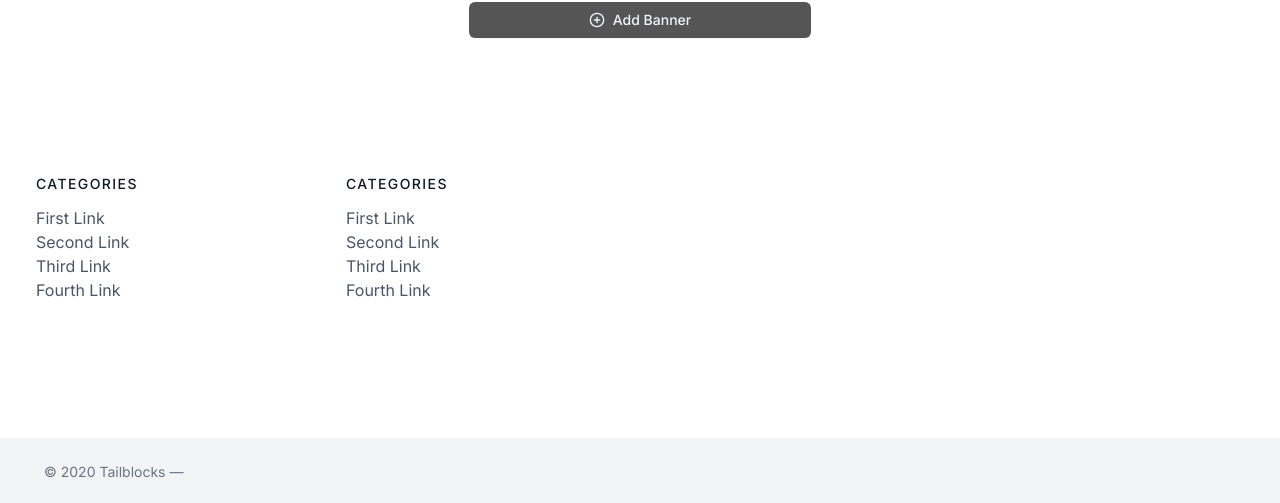
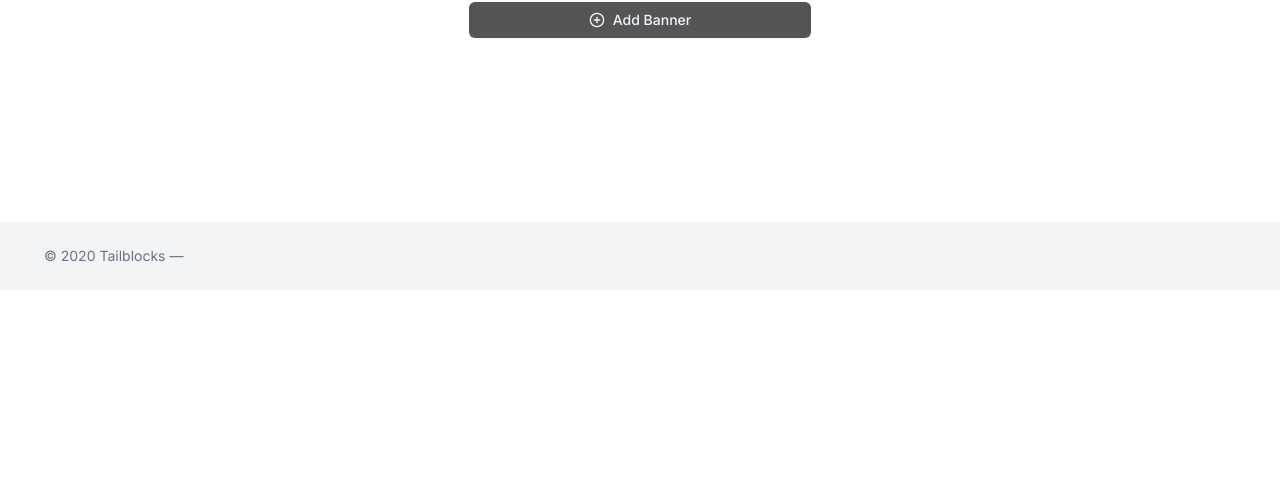
Before and after one commit to yoonju88/next_blog, a Next.js app: page /admin-dashboard/banners/new-banner in a window 1280 px wide. Shown: the part 422-925 px from the top of the page. After the commit the page ends 800 px from the top, so only its background shows below. Built offline with nearby package versions, Linux system fonts and the light colour scheme; no server answers.

Commit message:
update footer

```diff
--- a/components/home/footer.tsx
+++ b/components/home/footer.tsx
@@ -4,45 +4,7 @@ import React from 'react'
 export default function Footer() {
 
     return (
-        <div className="text-gray-600 body-font">
-            <div className="container px-5 py-24 mx-auto">
-                <div className="flex flex-wrap md:text-left text-center order-first">
-                    <div className="lg:w-1/4 md:w-1/2 w-full px-4">
-                        <h2 className="title-font font-medium text-gray-900 tracking-widest text-sm mb-3">CATEGORIES</h2>
-                        <nav className="list-none mb-10">
-                            <li>
-                                <Link href="#" className="text-gray-600 hover:text-gray-800">First Link</Link>
-                            </li>
-                            <li>
-                                <Link href="#" className="text-grLinky-600 hover:text-grLinky-800">Second Link</Link>
-                            </li>
-                            <li>
-                                <Link href="#" className="text-grLinky-600 hover:text-grLinky-800">Third Link</Link>
-                            </li>
-                            <li>
-                                <Link href="#" className="text-grLinky-600 hover:text-grLinky-800">Fourth Link</Link>
-                            </li>
-                        </nav>
-                    </div>
-                    <div className="lg:w-1/4 md:w-1/2 w-full px-4">
-                        <h2 className="title-font font-medium text-gray-900 tracking-widest text-sm mb-3">CATEGORIES</h2>
-                        <nav className="list-none mb-10">
-                            <li>
-                                <Link href="#" className="text-gray-600 hover:text-gray-800">First Link</Link>
-                            </li>
-                            <li>
-                                <Link href="#" className="text-grLinky-600 hover:text-grLinky-800">Second Link</Link>
-                            </li>
-                            <li>
-                                <Link href="#" className="text-grLinky-600 hover:text-grLinky-800">Third Link</Link>
-                            </li>
-                            <li>
-                                <Link href="#" className="text-grLinky-600 hover:text-grLinky-800">Fourth Link</Link>
-                            </li>
-                        </nav>
-                    </div>
-                </div>
-            </div>
+        <div className="text-foreground mt-36">
             <div className="bg-gray-100">
                 <div className="container px-5 py-6 mx-auto flex items-center sm:flex-row flex-col">
                     <p className="text-sm text-gray-500 sm:ml-6 sm:mt-0 mt-4">© 2020 Tailblocks —
```
